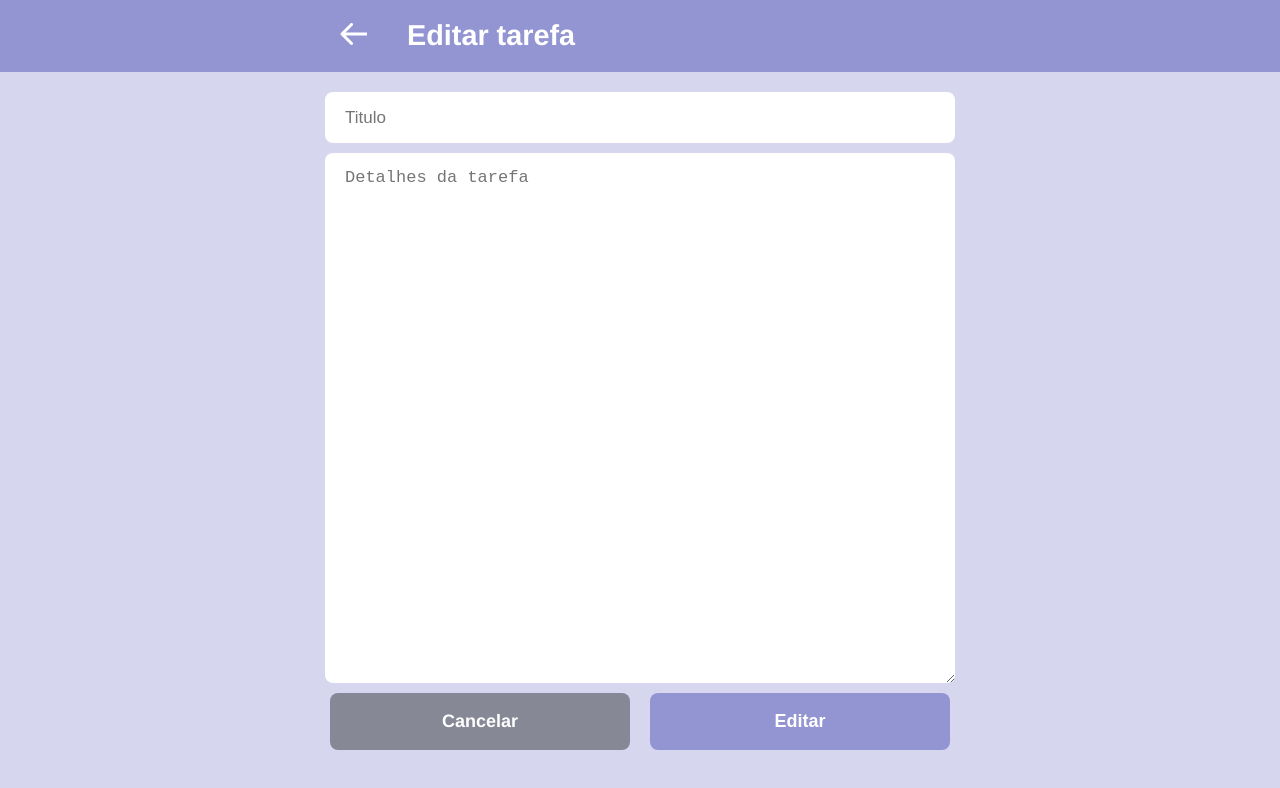
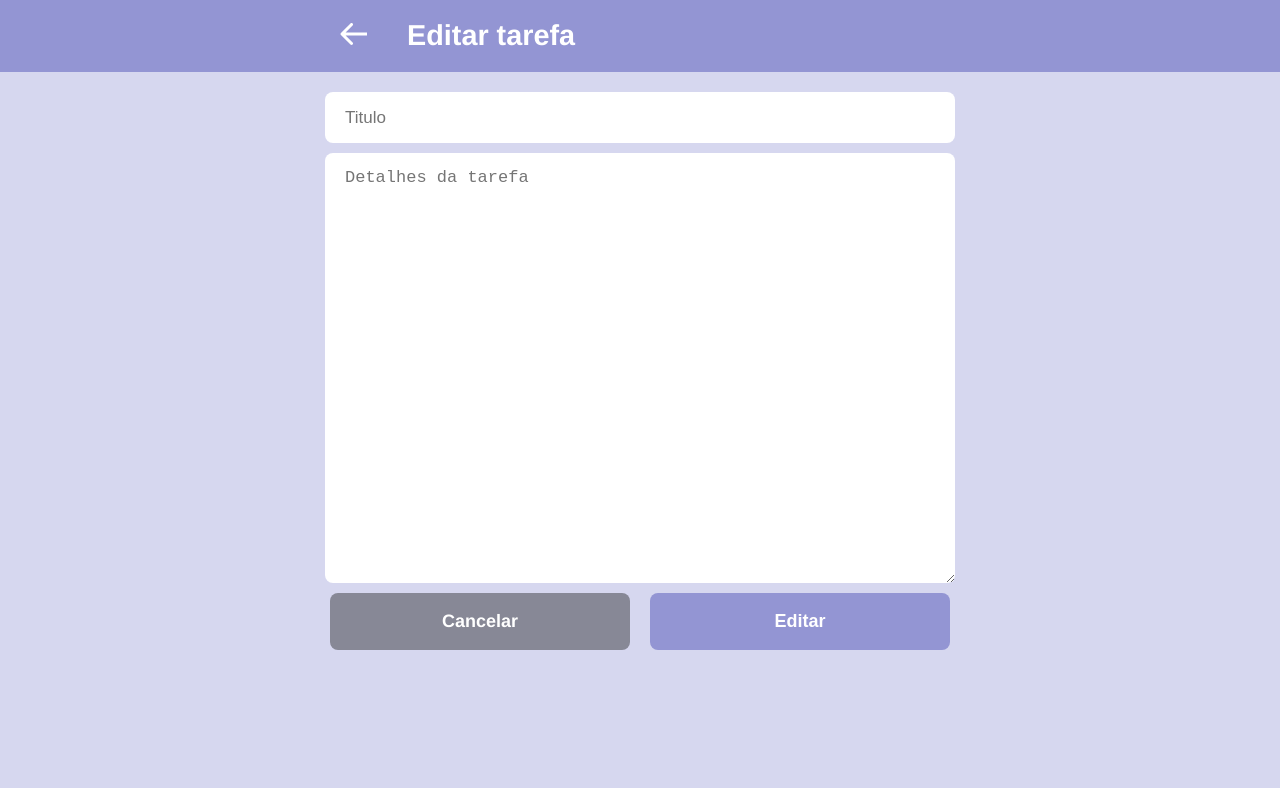
Before and after one commit to Cassio-Vileno/list, a Vue app: page /edit-task/1 in a window 1280 px wide. Shown: the top 788 px of the page. Built offline with nearby package versions, Linux system fonts and the light colour scheme.

Commit message:
style: :lipstick: correção de style

```diff
--- a/src/views/EditTask.vue
+++ b/src/views/EditTask.vue
@@ -94,8 +94,7 @@ form > div > textarea,
 }
 
 form > div > textarea {
-  font-size: 1.1rem;
-  height: 500px;
+  height: 400px;
   background-color: #fff;
   padding: 15px 20px;
   border-radius: 8px;
--- a/src/views/TaskDatails.vue
+++ b/src/views/TaskDatails.vue
@@ -108,7 +108,7 @@ export default {
 .details-content {
   display: flex;
   font-size: 1rem;
-  min-height: 500px;
+  min-height: 400px;
   background-color: #fff;
   padding: 15px 20px;
   border-radius: 8px;
@@ -124,7 +124,7 @@ export default {
   border-radius: 50%;
   border: none;
   background-color: #9395d3;
-  position: fixed;
+  position: absolute;
 
   bottom: -80px;
   right: 20px;
```
